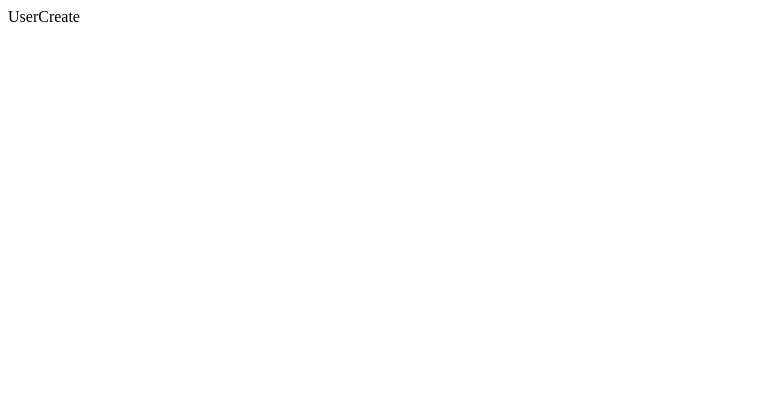
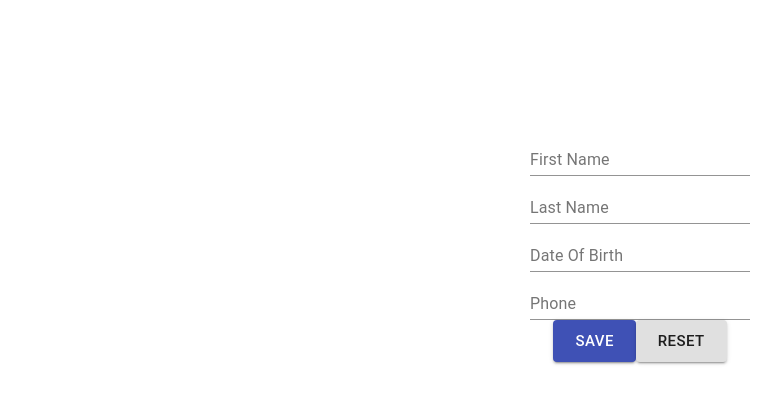
Before and after one commit to i-mckinney/regulatory-dashboard, a React (Create React App) app in the folder userapp/: page /user/new in a window 1280 px wide. Shown: the top 404 px of the page, without its empty margins (0-782 px from the left). Built offline with nearby package versions, Linux system fonts and the light colour scheme.

Commit message:
Add UserCreate to create user

```diff
--- a/userapp/src/components/user/UserCreate.js
+++ b/userapp/src/components/user/UserCreate.js
@@ -1,8 +1,32 @@
 import React from 'react'
+import { withRouter } from 'react-router-dom'
+import UserForm from './UserForm'
 
+const initialUser = {
+    FirstName: "",
+    LastName: "",
+    DateOfBirth: "",
+    Phone: "",
+  }
 
-const UserCreate = () => {
-    return (<div>UserCreate</div>)
+  /**
+ * @return {JSX} UserCreate site
+ * routed at /user/new
+ */
+const UserCreate = ({ history }) => {
+
+    const onSubmit = (userValues) => {
+        createUser(userValues)
+    }
+
+    const createUser = (userValues) => {
+        console.log(userValues)
+    }
+    return (
+    <div>
+        <UserForm initialUser={initialUser} onSubmit={onSubmit} />
+    </div>
+    )
 }
 
-export default UserCreate
+export default withRouter(UserCreate)
```
